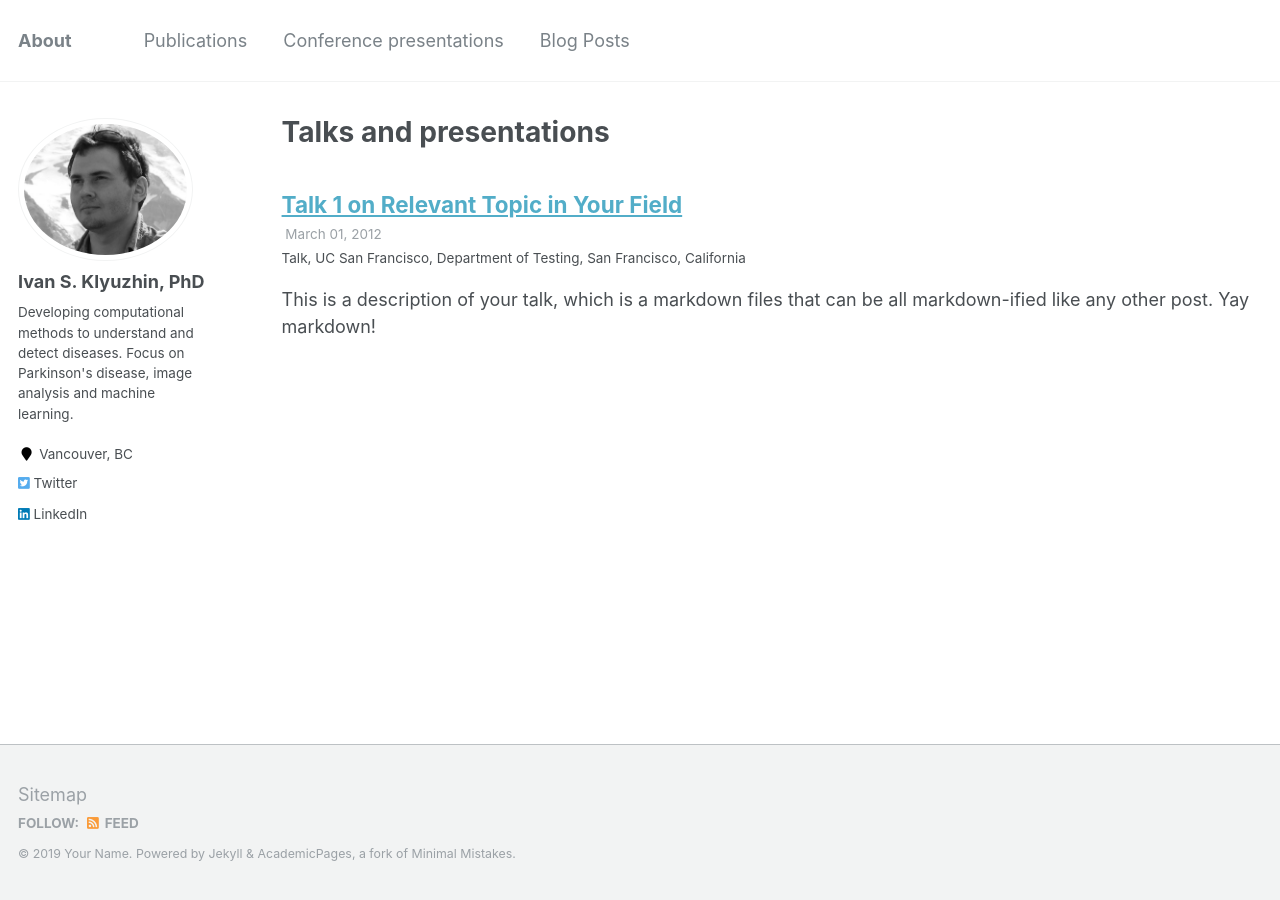
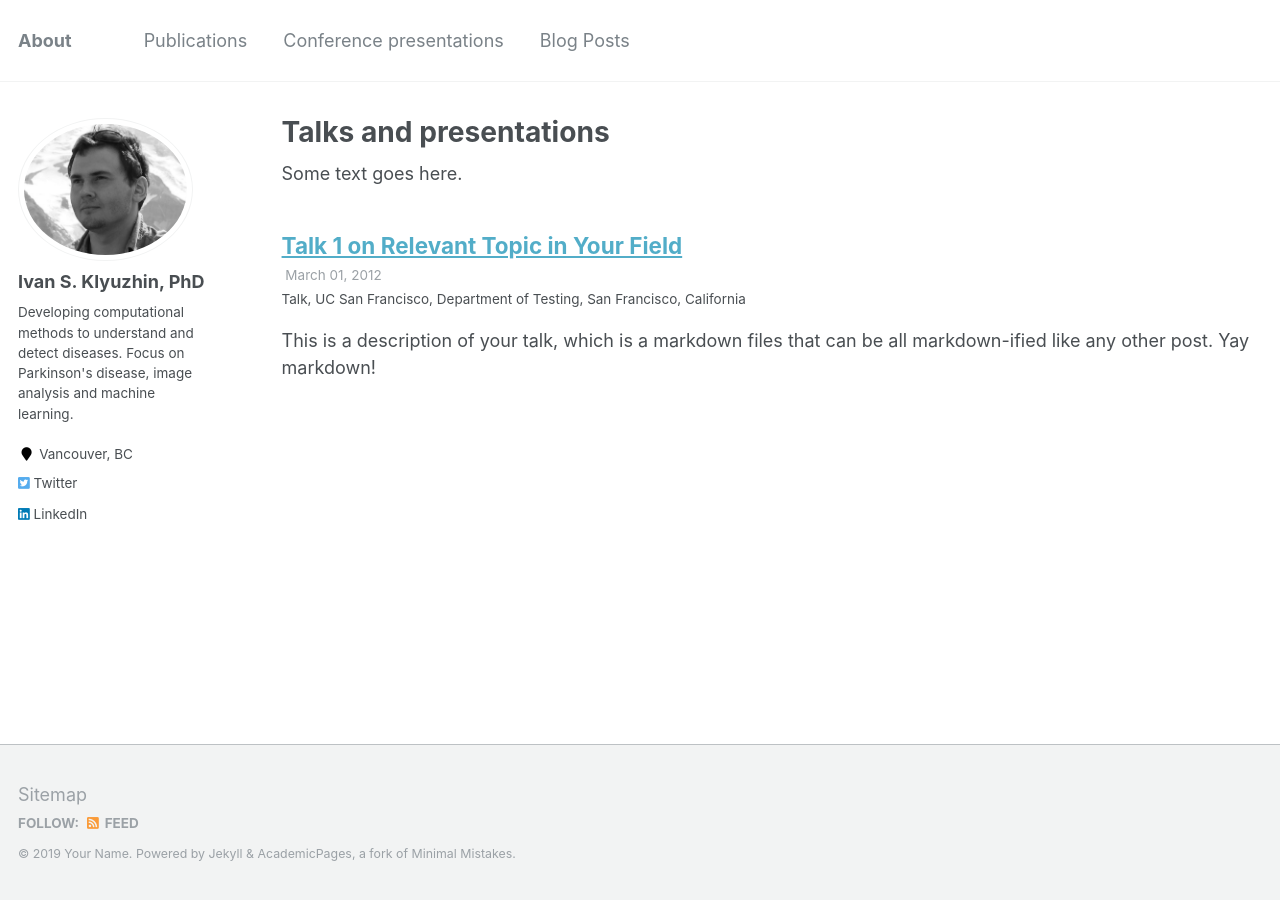
Before and after one commit to ivandam/ivandam.github.io, a Jekyll site: the page built from _pages/talks.html, in a window 1280 px wide. Built offline with Jekyll 4.4.1, drawn with Linux system fonts in a browser that asks for light colours.

Commit message:
try modify the talks page

```diff
--- a/_pages/talks.html
+++ b/_pages/talks.html
@@ -4,6 +4,7 @@ title: "Talks and presentations"
 permalink: /talks/
 author_profile: true
 ---
+Some text goes here.
 
 {% if site.talkmap_link == true %}
 
```
Also changed, not shown: 1 other file.
